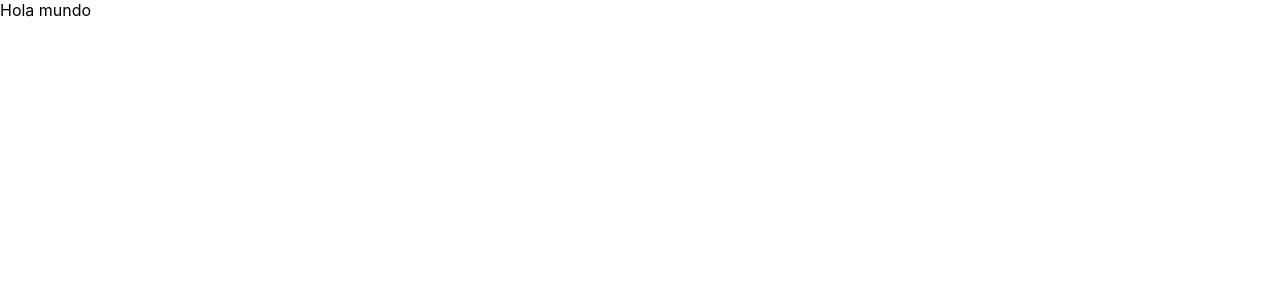
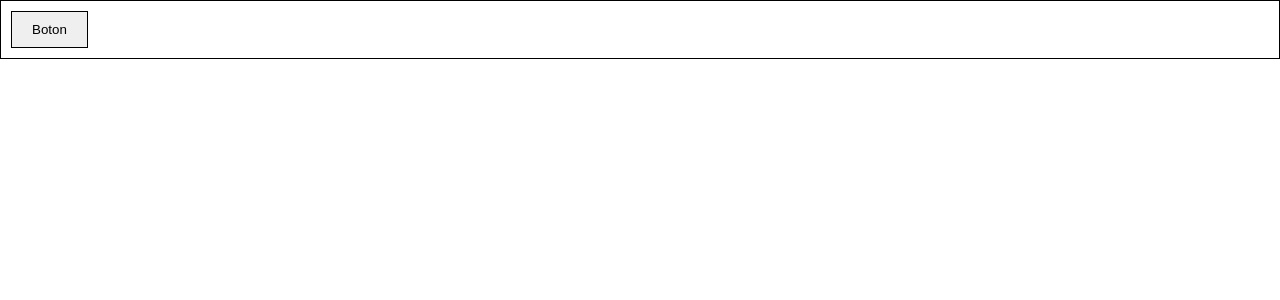
Before and after one commit to utrujillo/utComponents, a React (Create React App) app: page /buttons in a window 1280 px wide. Shown: the top 300 px of the page. Built offline with nearby package versions, Linux system fonts and the light colour scheme.

Commit message:
Return home page 	modified:   package-lock.json 	modified:   src/routers/PublicRouter.js

```diff
--- a/src/routers/PublicRouter.js
+++ b/src/routers/PublicRouter.js
@@ -6,8 +6,8 @@ import Buttons from 'pages/public/Buttons'
 const PublicRouter = () => {
     return(
         <Routes>
-            <Route path='/' element={<Buttons />} />
-            <Route path='/buttons' element={<Home />} />
+            <Route path='/' element={<Home />} />
+            <Route path='/buttons' element={<Buttons />} />
         </Routes>
     )
 }
```
Also changed, not shown: 1 other file (tests, documents, lock files or other folders).
